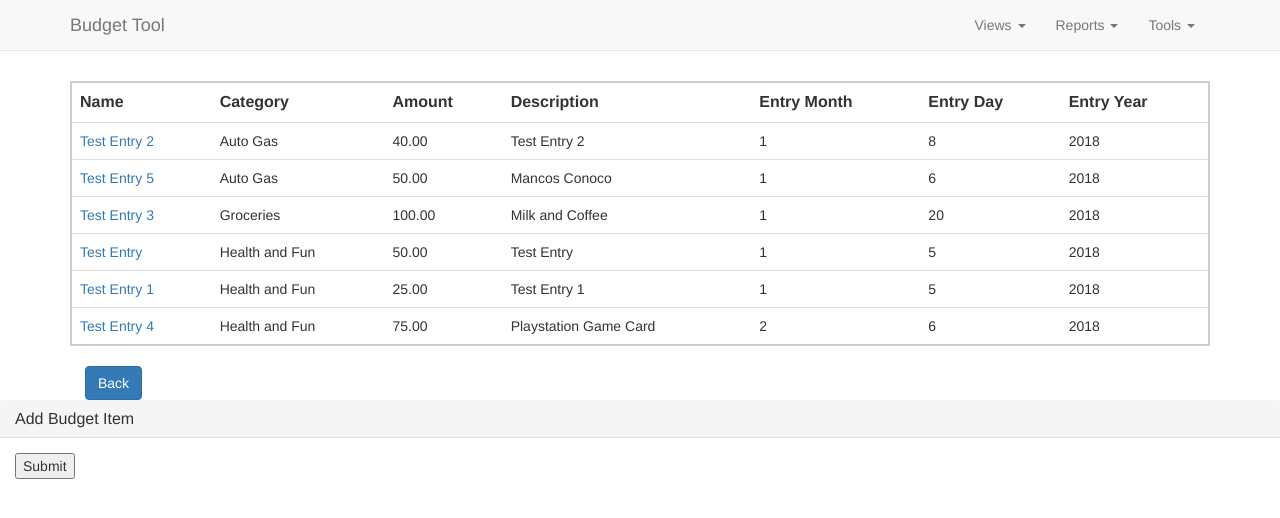
After one commit to jestrickland/BudgetTool, a Django app: page /yeartodate in a window 1280 px wide. The commit adds this page. Shown: the top 518 px of the page. Run offline with Django 3.2, Linux system fonts and the light colour scheme; some libraries are stand-ins or nearby versions.

Commit message:
Created current, mtd and ytd tables. Added active links to menu bar.

```diff
--- a/main_app/templates/base.html
+++ b/main_app/templates/base.html
@@ -29,11 +29,11 @@
                 <li>
                     <a href="main.html" data-target='#' data-toggle="dropdown">Views <span class="caret"></span></a>
                     <ul class="dropdown-menu">
-                        <li><a href="main1.html">Main</a></li>
+                        <li><a href="/">Main</a></li>
                         <li class="divider"></li>
                         <li><a href="current.html">Current</a></li>
-                        <li><a href="main2.html">MTD</a></li>
-                        <li><a href="main2.html">YTD</a></li>
+                        <li><a href="monthtodate.html">MTD</a></li>
+                        <li><a href="yeartodate.html">YTD</a></li>
                     </ul>
                 </li>
                 <li>
--- /dev/null
+++ b/main_app/templates/yeartodate.html
@@ -0,0 +1,32 @@
+{% extends 'base.html' %}
+{% load staticfiles %}
+
+{% block content %}
+    <div class="container">
+        <table class="table table-tablestriped">
+            <tr class="table_header">
+                <td>Name</td>
+                <td>Category</td>
+                <td>Amount</td>
+                <td>Description</td>
+                <td>Entry Month</td>
+                <td>Entry Day</td>
+                <td>Entry Year</td>
+            </tr>
+            {% for budget_item_ytd in budget_items_ytd|dictsort:'expend_category' %}
+            <tr class="budget_item">
+                <td><a href="/{{budget_item.id}}/">{{ budget_item_ytd.name }}</a></td>
+                <td>{{ budget_item_ytd.expend_category }}</td>
+                <td>{{ budget_item_ytd.amount }}</td>
+                <td>{{ budget_item_ytd.description }}</td>
+                <td>{{ budget_item_ytd.entry_month }}</td>
+                <td>{{ budget_item_ytd.entry_day }}</td>
+                <td>{{ budget_item_ytd.entry_year }}</td>
+            </tr>
+            {% endfor %}
+        </table>
+        <div class="col-lg-12">
+            <a class="btn btn-primary" href="/">Back</a>
+        </div>
+    </div>
+{% endblock %}
--- a/main_app/urls.py
+++ b/main_app/urls.py
@@ -8,6 +8,8 @@
 urlpatterns = [
     url(r'^$', views.index, name = 'index'),
     url(r'current', views.current, name='current'),
+    url(r'monthtodate', views.monthtodate, name='monthtodate'),
+    url(r'yeartodate', views.yeartodate, name='yeartodate'),
     url(r'^([0-9]+)/$', views.detail, name='detail'),
     url(r'^user/(\w+)/$', views.profile, name='profile'),
     url(r'^post_url/$', views.post_budgetitem, name='post_budgetitem')
--- a/main_app/views.py
+++ b/main_app/views.py
@@ -4,12 +4,19 @@
 from django.http import HttpResponse, HttpResponseRedirect
 from .models import Budget_Item
 from .forms import BudgetForm
-import datetime
+#import datetime
+from datetime import datetime, timedelta, date
 
-now = datetime.datetime.now()
+#Current Date Structure
+now = datetime.now()
 budget_items_current = Budget_Item.objects.filter(entry_day=now.day, entry_month=now.month, entry_year=now.year)
 budget_items_mtd = Budget_Item.objects.filter(entry_month=now.month, entry_year=now.year)
 budget_items_ytd = Budget_Item.objects.filter(entry_year=now.year)
+
+#Rolling Date Structure
+#entry_date = date(Budget_Item.objects.get(entry_year))
+#nowminus7 = now - timedelta(days=7)
+#budget_items_7day = Budget_Item.objects.filter(entry_day__gte=now.day, entry_day__lte=nowminus7.day, entry_month__gte=now.month, entry_month__lte=nowminus7.month, entry_year__gte=now.year, entry_year__lte=nowminus7.year)
 
 #Main View
 def index(request):
@@ -20,6 +27,14 @@
 #Current Day View
 def current(request):
     return render(request, 'current.html', {'budget_items_current':budget_items_current})
+
+#Month to Date Day View
+def monthtodate(request):
+    return render(request, 'monthtodate.html', {'budget_items_mtd':budget_items_mtd})
+
+#Year to Date Day View
+def yeartodate(request):
+    return render(request, 'yeartodate.html', {'budget_items_ytd':budget_items_ytd})
 
 #Detail View
 def detail(request, Budget_Item_id):
```
Also changed, not shown: main_app/templates/monthtodate.html (added, +32 -0 lines), db.sqlite3.
